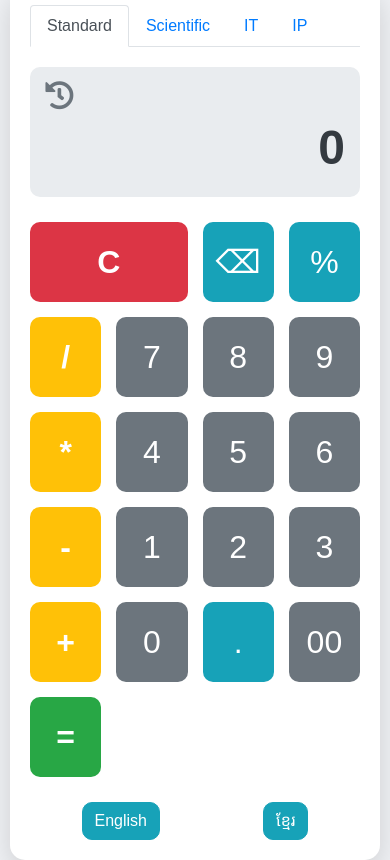
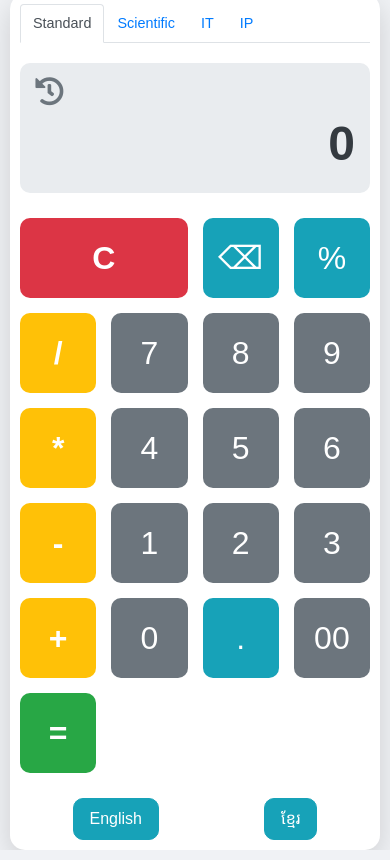
Before and after one commit to Thea474/kh-calculator.io, a plain HTML site: page index.html in a window 390 px wide. Drawn offline with nearby package versions, Linux system fonts and the light colour scheme.

Commit message:
Add responsive sizing for mobile and laptop devices

```diff
--- a/index.html
+++ b/index.html
@@ -20,17 +20,60 @@
         .calculator {
             width: 100%;
             max-width: 500px;
-            padding: 20px;
+            padding: 15px;
             border-radius: 15px;
             box-shadow: 0 10px 30px rgba(0, 0, 0, 0.15);
             background-color: #ffffff;
             position: relative;
             box-sizing: border-box;
         }
+        @media (max-width: 480px) {
+            .calculator {
+                padding: 10px;
+                max-width: 100%;
+            }
+            .btn {
+                height: 60px;
+                font-size: 1.5em;
+            }
+            .result-display {
+                font-size: 2em;
+                height: 50px;
+            }
+            .calculation-display {
+                font-size: 1.2em;
+                height: 25px;
+            }
+            .nav-tabs .nav-link {
+                font-size: 0.9em;
+                padding: 0.5rem 0.75rem;
+            }
+            .lang-buttons {
+                margin-top: 15px;
+            }
+            .lang-buttons .btn {
+                font-size: 0.9em;
+                padding: 0.5rem 1rem;
+            }
+        }
         @media (min-width: 768px) {
             .calculator {
                 width: 500px;
                 padding: 30px;
+                max-width: 550px;
+            }
+            .btn {
+                height: 85px;
+                font-size: 2.2em;
+            }
+            .result-display {
+                font-size: 3.2em;
+            }
+        }
+        @media (min-width: 1200px) {
+            .calculator {
+                max-width: 600px;
+                padding: 35px;
             }
         }
         .nav-tabs {
```
